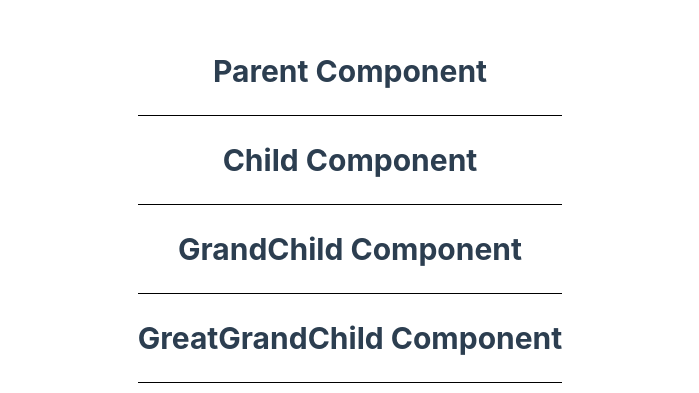
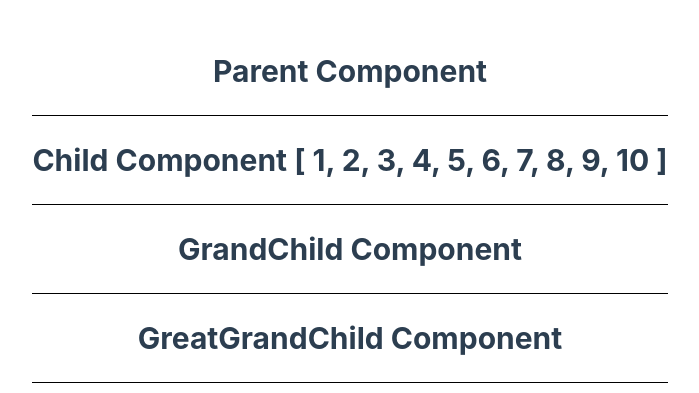
Before and after one commit to MrGultekin/state, a Vue app: page / in a window 1280 px wide. Shown: the part 195-588 px from the top of the page, without its empty margins (290-989 px from the left). Built offline with nearby package versions, Linux system fonts and the light colour scheme.

Commit message:
Let's render the numbers that we passed from the Parent component

```diff
--- a/src/App.vue
+++ b/src/App.vue
@@ -8,7 +8,7 @@ const numbers = ref([1,2,3,4,5,6,7,8,9,10])
 
 <template>
   <main>
-    <Parent/>
+    <Parent :numbers="numbers"/>
   </main>
 </template>
 
--- a/src/components/Child.vue
+++ b/src/components/Child.vue
@@ -1,10 +1,14 @@
 <script setup>
 import GrandChild from './GrandChild.vue'
+import {defineProps} from "vue";
+
+const {numbers} = defineProps(['numbers'])
 </script>
 
 <template>
   <div>
-    <h1>Child Component</h1>
+<!--     Let's render the numbers that we passed from the Parent component-->
+    <h1>Child Component {{numbers}}</h1>
     <div class="line"></div>
     <GrandChild/>
 
--- a/src/components/Parent.vue
+++ b/src/components/Parent.vue
@@ -1,11 +1,15 @@
 <script setup>
 import Child from './Child.vue'
+import {defineProps} from "vue";
+
+// Define the props that we want to pass to the Child component from the Parent component
+const {numbers} = defineProps(['numbers'])
 </script>
 
 <template>
   <div>
     <h1>Parent Component</h1>
     <div class="line"></div>
-    <Child/>
+    <Child :numbers="numbers"/>
   </div>
 </template>
```
